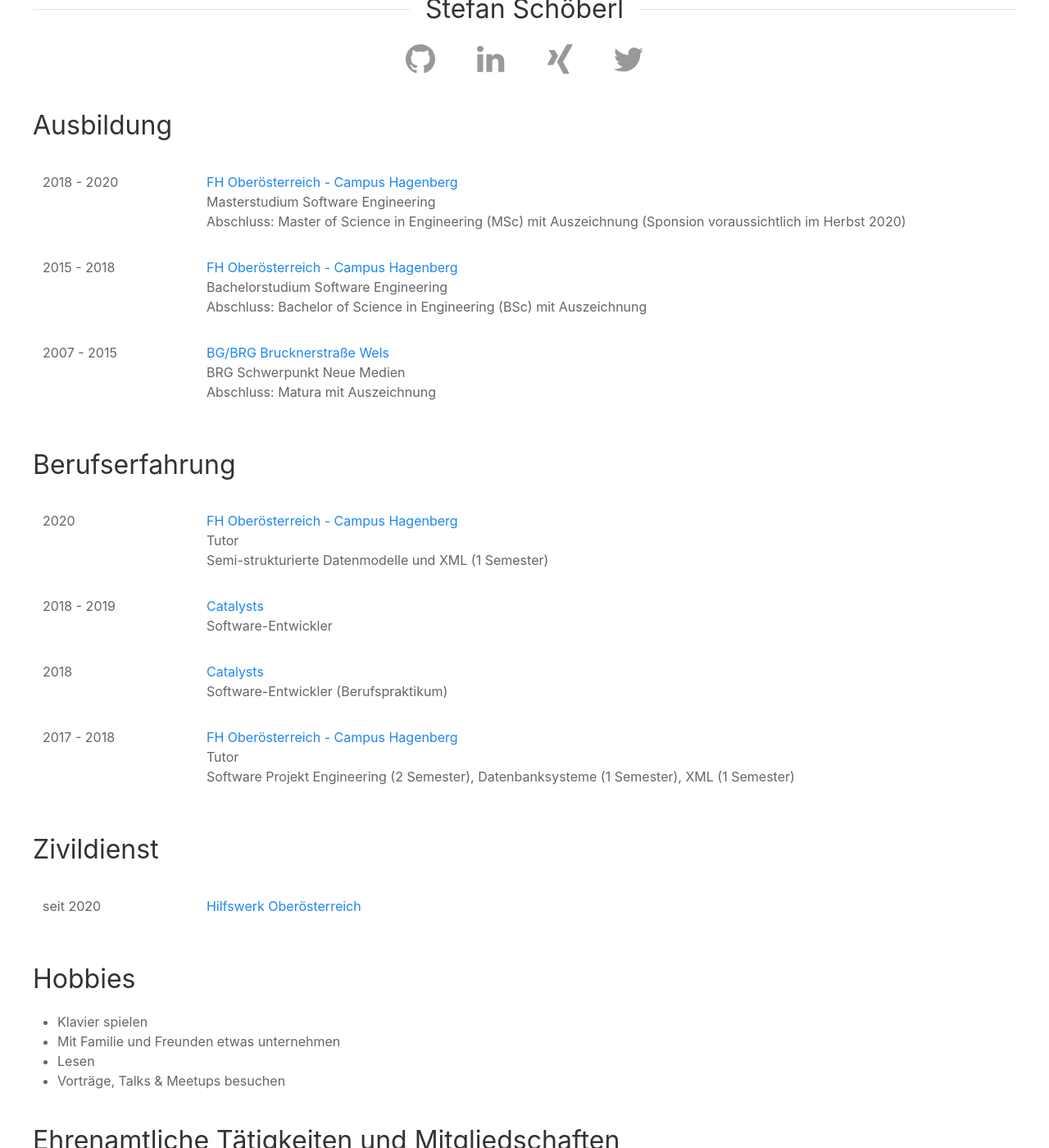
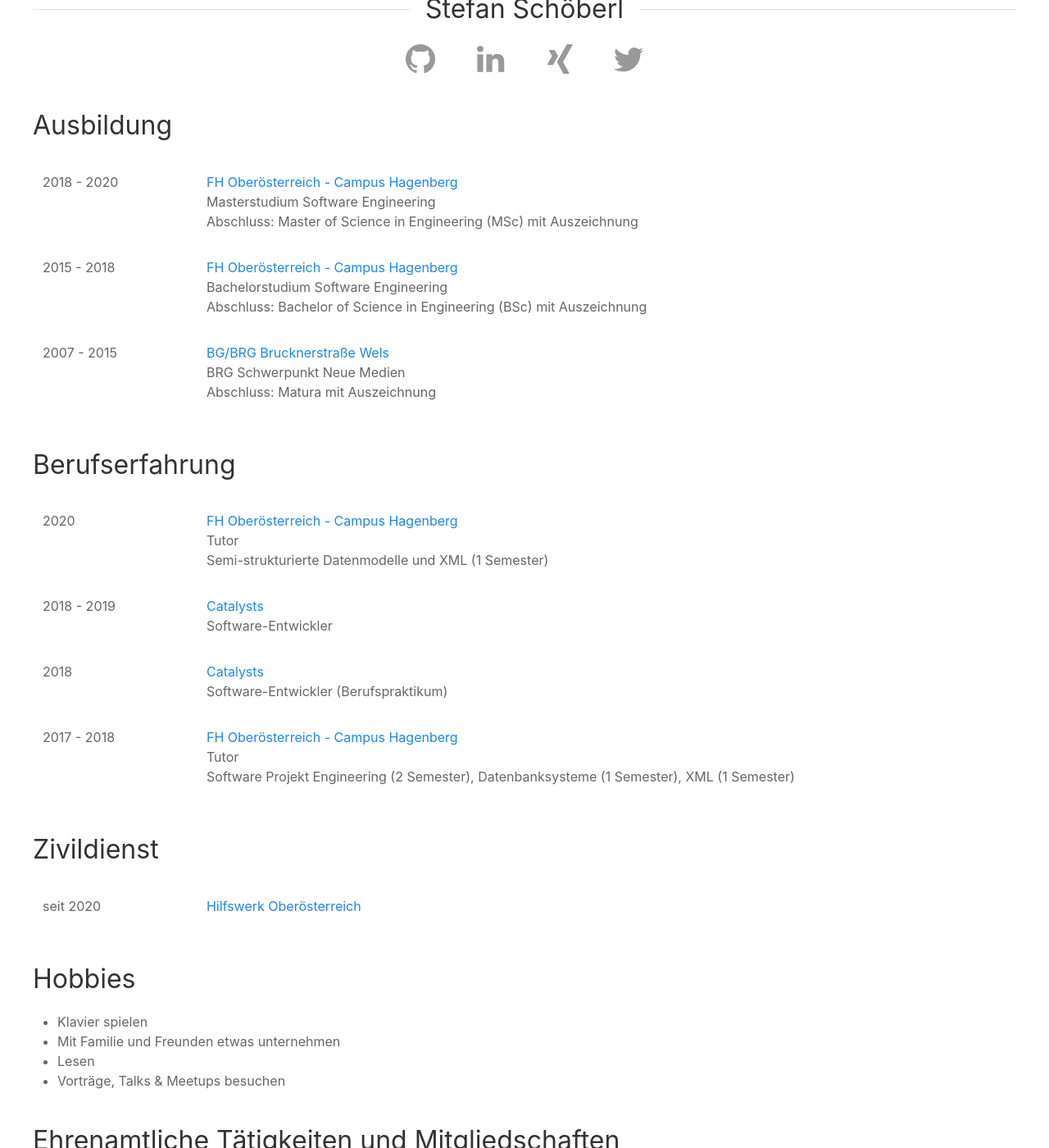
Before and after one commit to stefanschoeberl/stefanschoeberl.github.io, a Jekyll site: the page built from about.html, in a window 1280 px wide and 1400 px high, scrolled down 380 px. Shown: the whole window at 82% size. Built offline with Jekyll 4.4.1, drawn with Linux system fonts in a browser that asks for light colours.

Commit message:
Update bio

```diff
--- a/_data/about.yml
+++ b/_data/about.yml
@@ -17,7 +17,7 @@
     branch: Masterstudium Software Engineering
     link: https://www.fh-ooe.at/campus-hagenberg/
     date: 2018 - 2020
-    graduation: 'Master of Science in Engineering (MSc) mit Auszeichnung (Sponsion voraussichtlich im Herbst 2020)'
+    graduation: 'Master of Science in Engineering (MSc) mit Auszeichnung'
   - school: FH Oberösterreich - Campus Hagenberg
     branch: Bachelorstudium Software Engineering
     link: https://www.fh-ooe.at/campus-hagenberg/
@@ -68,7 +68,7 @@
   - organization: Hochschülerinnen- und Hochschülerschaft der Fachhochschule Oberösterreich
     position: Studiengangsvertretung für Software Engineering
     link: https://www.oehfhooe.at/
-    date: seit 2019
+    date: 2019 - 2020
   - organization: BrAVe - Bruckner Absolventen Verein
     position: 2. Rechnungsprüfer
     link: https://www.brucknergym.at/seiten/absolventenverein/absolventenverein.php
```
